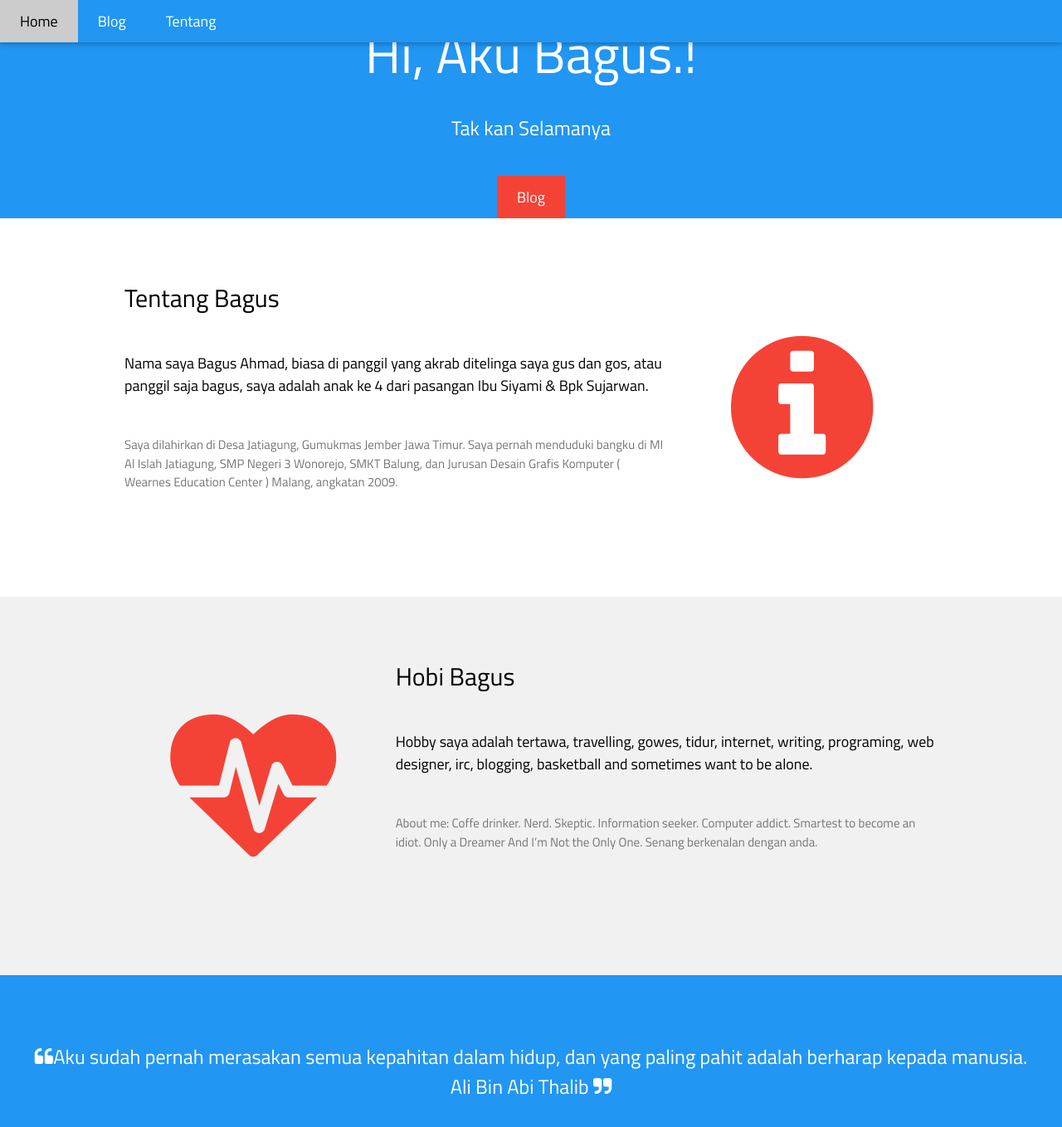
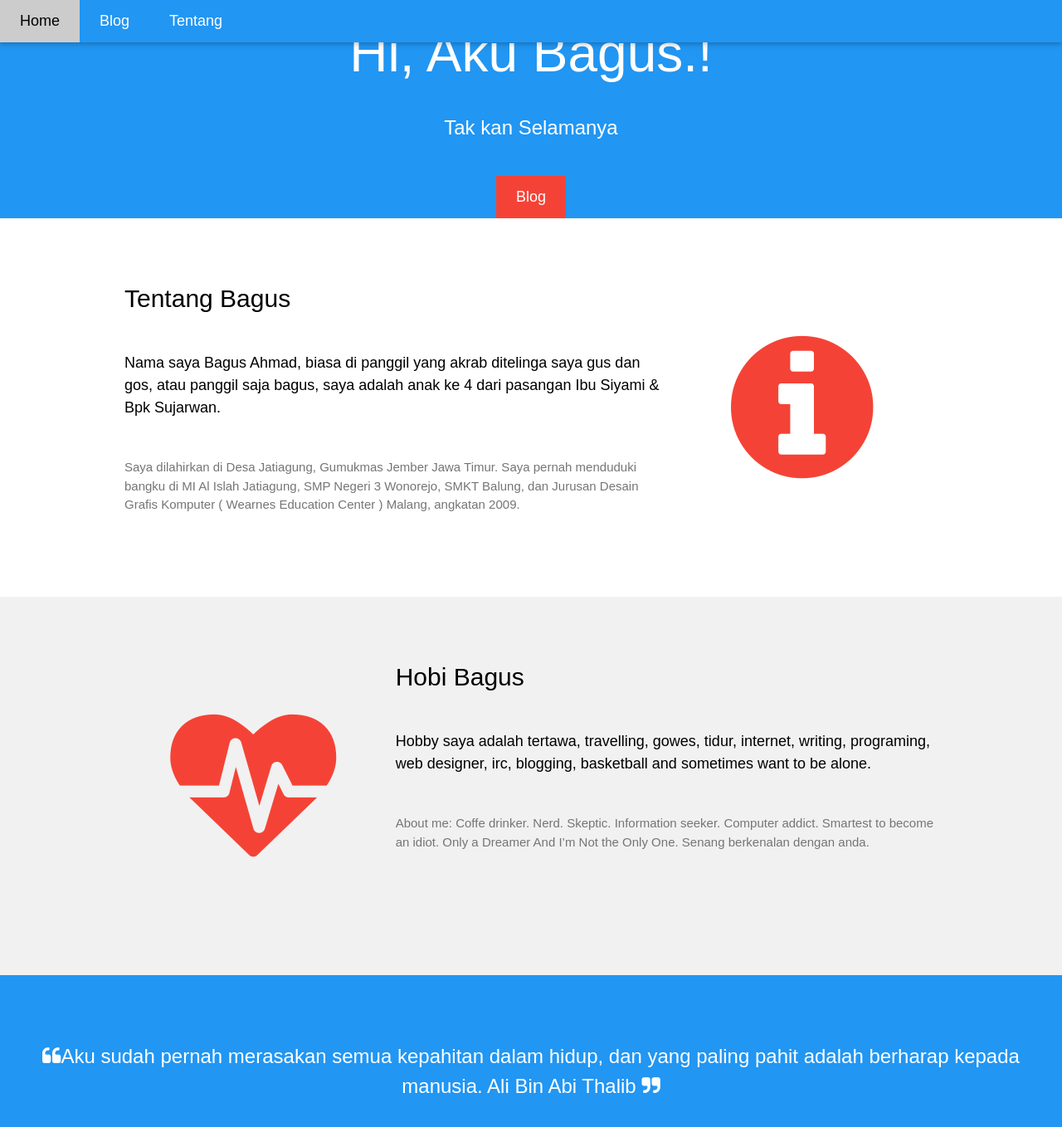
Before and after one commit to Bagus18/Bagus18.github.io, a Jekyll site: the page built from index.md, in a window 1280 px wide and 1400 px high. Shown: the top 1358 px of the window at 83% size. Built offline with Jekyll 4.4.1, drawn with Linux system fonts in a browser that asks for light colours; nearby versions of some CDN libraries; some web fonts are replaced; library files that are not in the unit come from our copies.

Commit message:
Update Thu, Nov 02, 2017  4:18:56 PM

```diff
--- a/_includes/ndas.html
+++ b/_includes/ndas.html
@@ -9,10 +9,10 @@
 <link rel="canonical" href="{{ page.url | replace:'index.html','' | prepend: site.baseurl | prepend: site.url }}">
 <link rel="stylesheet" href="/aset/css/w3.css">
 <link rel="stylesheet" href="https://cdnjs.cloudflare.com/ajax/libs/font-awesome/4.7.0/css/font-awesome.min.css">
-<link href="https://fonts.googleapis.com/css?family=Titillium+Web" rel="stylesheet">
+<link href="https://fonts.googleapis.com/css?family=Fira+Sans+Condensed|Fira+Sans+Extra+Condensed" rel="stylesheet">
 <link rel="alternate" type="application/rss+xml" title="{{ site.title }}" href="{{ "/feed.xml" | prepend: site.baseurl | prepend: site.url }}">
 <style>
-body,h1,h2,h3,h4,h5,h6 {font-family: 'Titillium Web', sans-serif;}.w3-bar,h1,button {font-family: 'Titillium Web', sans-serif;}
+body,h1,h2,h3,h4,h5,h6 {font-family: 'Fira Sans Extra Condensed', sans-serif;}.w3-bar,h1,button {font-family: 'Fira Sans Condensed', sans-serif;}
 .fa-info-circle,.fa-heartbeat {font-size:200px}
 footer {display:none}
 @media (max-width: 600px) {.fa-info-circle,.fa-heartbeat {display:none;}}
```
